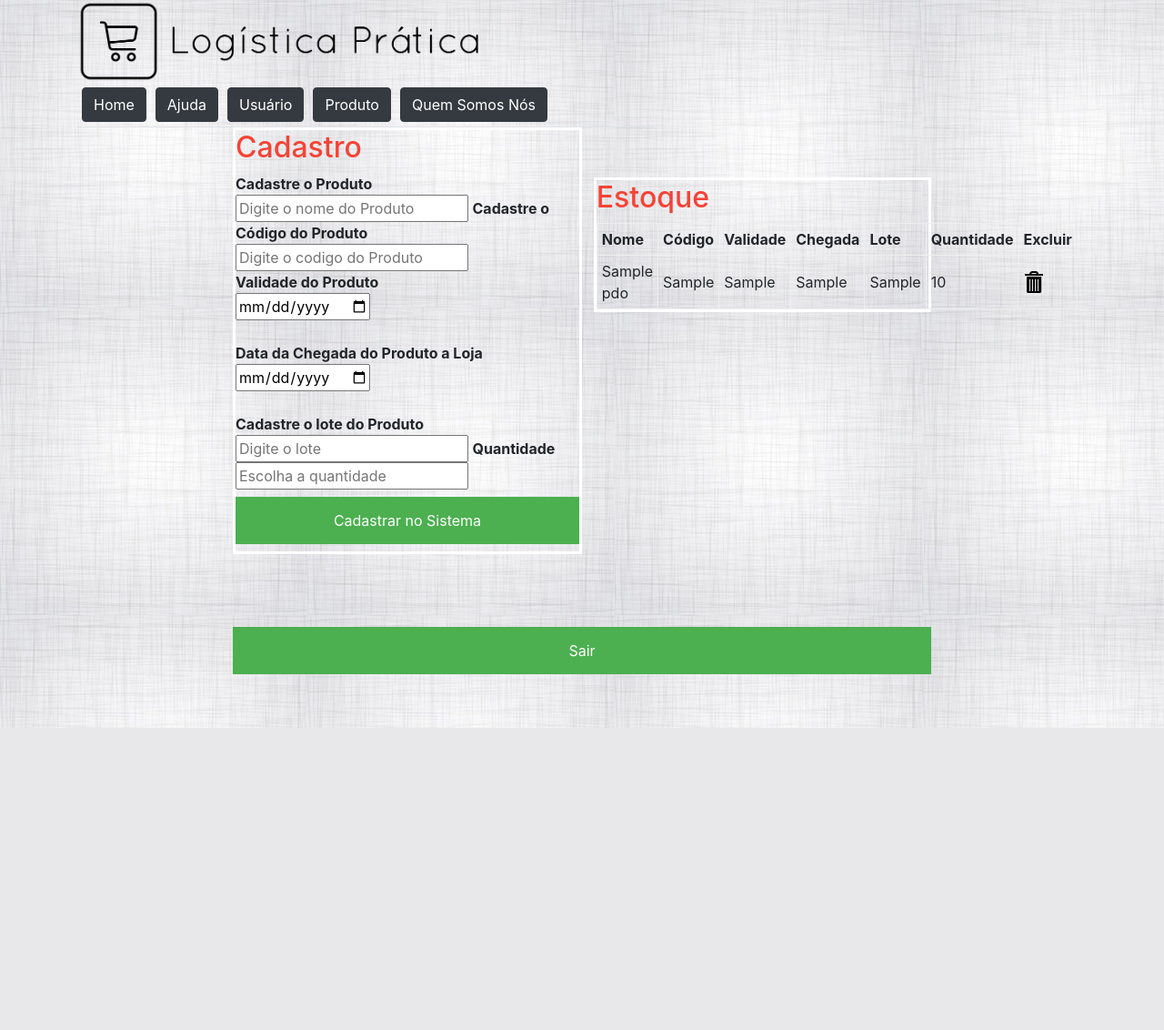
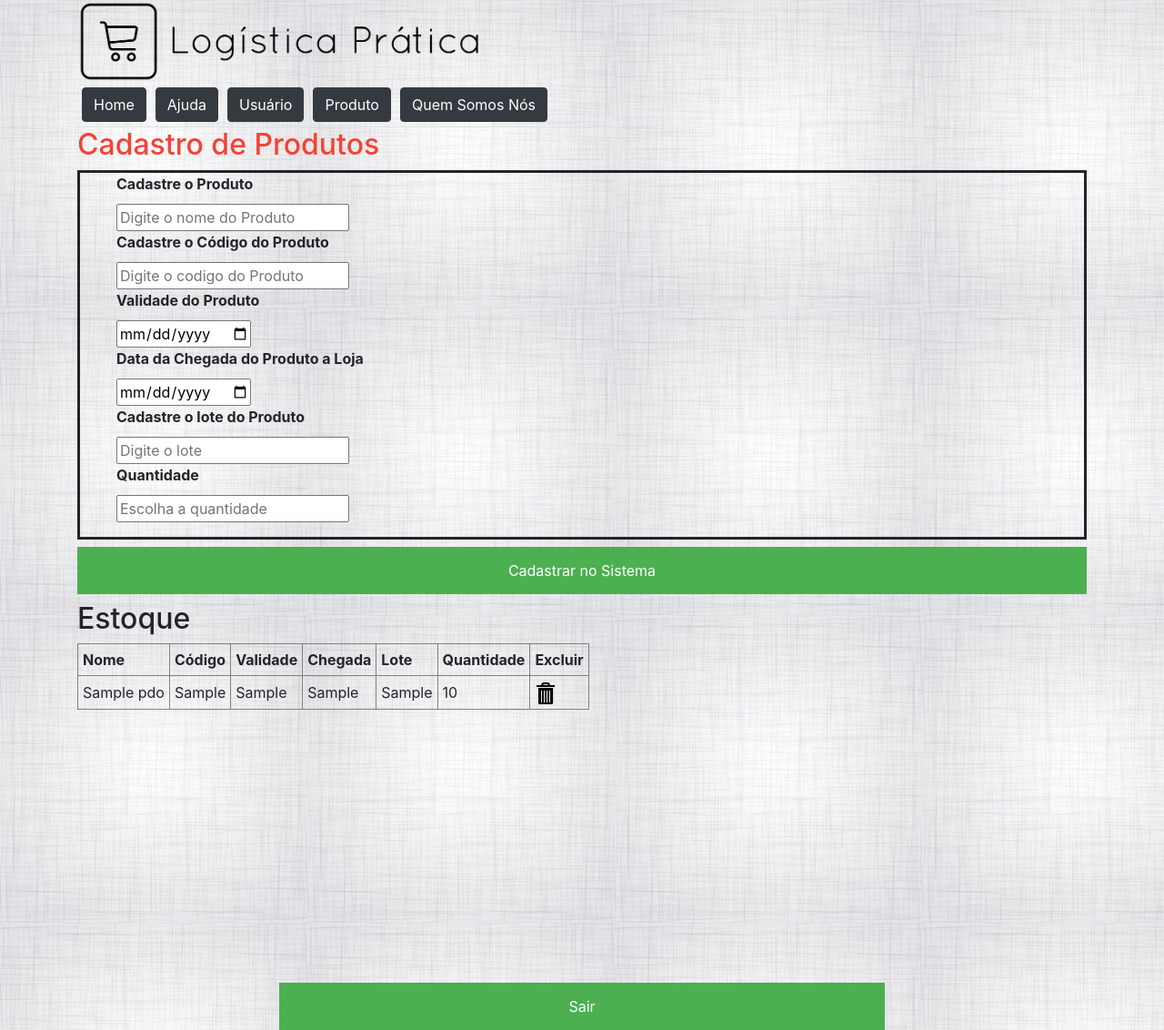
Before and after one commit to Wolaci/logisticapratica, a PHP site: page /php/cadastro.php in a window 1280 px wide. Shown: the whole page at 91% size. Before the commit the page ends 800 px from the top, so only its background shows below. Run offline with PHP 8.4, Linux system fonts and the light colour scheme; the visitor is signed in with stand-in values (Sample User, id 1); tables that the repository leaves empty or names only in its code hold one stand-in row (values such as "Sample post").

Commit message:
Atualização do corpo do cadastro de produtos

```diff
--- a/css/css.css
+++ b/css/css.css
@@ -21,20 +21,22 @@
     width: 60%;
     margin-top: 27.1%;
 }
-h2 {
+.produto h2 {
 	color: #f44336;
 }
-.field_cadastro{
-    border: white solid;
-	margin-right: 50%;
-	margin-left: 20%;
+.produto input{
+    /*margin-left: 35%;*/
+    /*margin-bottom: -60px;*/
+    margin-top: 10px;
 }
-.field_estoque{
-	border: white solid;
-	margin-right: 20%;
-	margin-left: 51%;
-    margin-top: -32.3%;
+.produto ul{
+    list-style: none;
+    font-weight: bold;
 }
+.produto fieldset{
+    border: solid;
+}
+
 .field_estoque tr{
     border:1px;
 }
--- a/php/cadastro.php
+++ b/php/cadastro.php
@@ -19,48 +19,49 @@ require_once ('menu.php');
 	<meta charset="UTF-8">
 	<title>Document</title>
 	<link rel="stylesheet" type="text/css" media="screen" href="../css/css.css" />
-
+	<link rel="stylesheet" href="https://stackpath.bootstrapcdn.com/bootstrap/4.1.3/css/bootstrap.min.css" integrity="sha384-MCw98/SFnGE8fJT3GXwEOngsV7Zt27NXFoaoApmYm81iuXoPkFOJwJ8ERdknLPMO" crossorigin="anonymous">
 </head>
 <body>
 
-<fieldset class="field_cadastro">
+<div class="container">
+	<div class="row">
+		<div class="col-lg-12 col-md-6 col-sm-12 col-xs-12">
+			<div class="produto">
+ 				<h2>Cadastro de Produtos</h2>
+					<fieldset>
+					<form action="cadprod/addNome.php" method="POST">
+						<ul>
+						<li>Cadastre o Produto</li>
+						<input type="text" name="nome" placeholder="Digite o nome do Produto">
 
- <h2>Cadastro</h2>
+						<li>Cadastre o Código do Produto</li>
+						<input type="text" name="codigo" placeholder="Digite o codigo do Produto">
 
-	<form action="cadprod/addNome.php" method="POST">
+						<li>Validade do Produto</li>
+						<input type="date" name="validade" placeholder="dd/mm/aaaa">
 
-		<b>Cadastre o Produto</b>
-		<input type="text" name="nome" placeholder="Digite o nome do Produto" >
+						<li>Data da Chegada do Produto a Loja</li>
+						<input type="date" name="chegada" placeholder="dd/mm/aaaa">
 
-		<b>Cadastre o Código do Produto</b>
-		<input type="text" name="codigo" placeholder="Digite o codigo do Produto"><br>
-
-		<b>Validade do Produto</b><br>
-		<input type="date" name="validade" placeholder="dd/mm/aaaa"><br>
-
-		<br><b>Data da Chegada do Produto a Loja</b><br>
-		<input type="date" name="chegada" placeholder="dd/mm/aaaa"><br>
-
-		<br><b>Cadastre o lote do Produto</b>
+						<li>Cadastre o lote do Produto</li>
 						<input type="text" name="lote" placeholder="Digite o lote">
 
-		<b>Quantidade</b><br>
+						<li>Quantidade</li>
 						<input type="number" name="quant" placeholder="Escolha a quantidade" required>
+			</div>
+						<input class="botao_cadastro" type="submit" value="Cadastrar no Sistema">
+						</ul>
+					</form>
+					</fieldset>
+		</div>
+	</div>
 
 
-
-		<input class="botao_cadastro" type="submit" value="Cadastrar no Sistema">
-	</form>
-</fieldset>
-
-<fieldset class="field_estoque">
-
+<div class="row">
+		<div class="col-lg-12 col-md-6 col-sm-12 col-xs-12">
 			<h2>Estoque</h2>
-
-
 				<table border="1" cellpadding="5" cellspacing="0">
 					<tr>
-
 						<th>Nome</th>
 							<th>Código</th>
 							<th>Validade</th>
@@ -68,7 +69,6 @@ require_once ('menu.php');
 							<th>Lote</th>
 							<th>Quantidade</th>
 							<th>Excluir</th>
-
 						</tr>
 		<?php
 
@@ -98,10 +98,13 @@ require_once ('menu.php');
 								</tr>
 								<?php endwhile; ?>
 	</table>
-</fieldset>
 <a href="login/logout.php"><button class="botao_sair">Sair</button></a>
+</div>
+</body>
+<script src="https://code.jquery.com/jquery-3.3.1.slim.min.js" integrity="sha384-q8i/X+965DzO0rT7abK41JStQIAqVgRVzpbzo5smXKp4YfRvH+8abtTE1Pi6jizo" crossorigin="anonymous"></script>
+<script src="https://cdnjs.cloudflare.com/ajax/libs/popper.js/1.14.3/umd/popper.min.js" integrity="sha384-ZMP7rVo3mIykV+2+9J3UJ46jBk0WLaUAdn689aCwoqbBJiSnjAK/l8WvCWPIPm49" crossorigin="anonymous"></script>
+<script src="https://stackpath.bootstrapcdn.com/bootstrap/4.1.3/js/bootstrap.min.js" integrity="sha384-ChfqqxuZUCnJSK3+MXmPNIyE6ZbWh2IMqE241rYiqJxyMiZ6OW/JmZQ5stwEULTy" crossorigin="anonymous"></script>
 
-</body>
 </html>
 <?php
  $alert=$conn->prepare('SELECT * FROM produto_pdo WHERE fk_user = :f');
```
Lines whose indentation alone changed are shown as unchanged.
